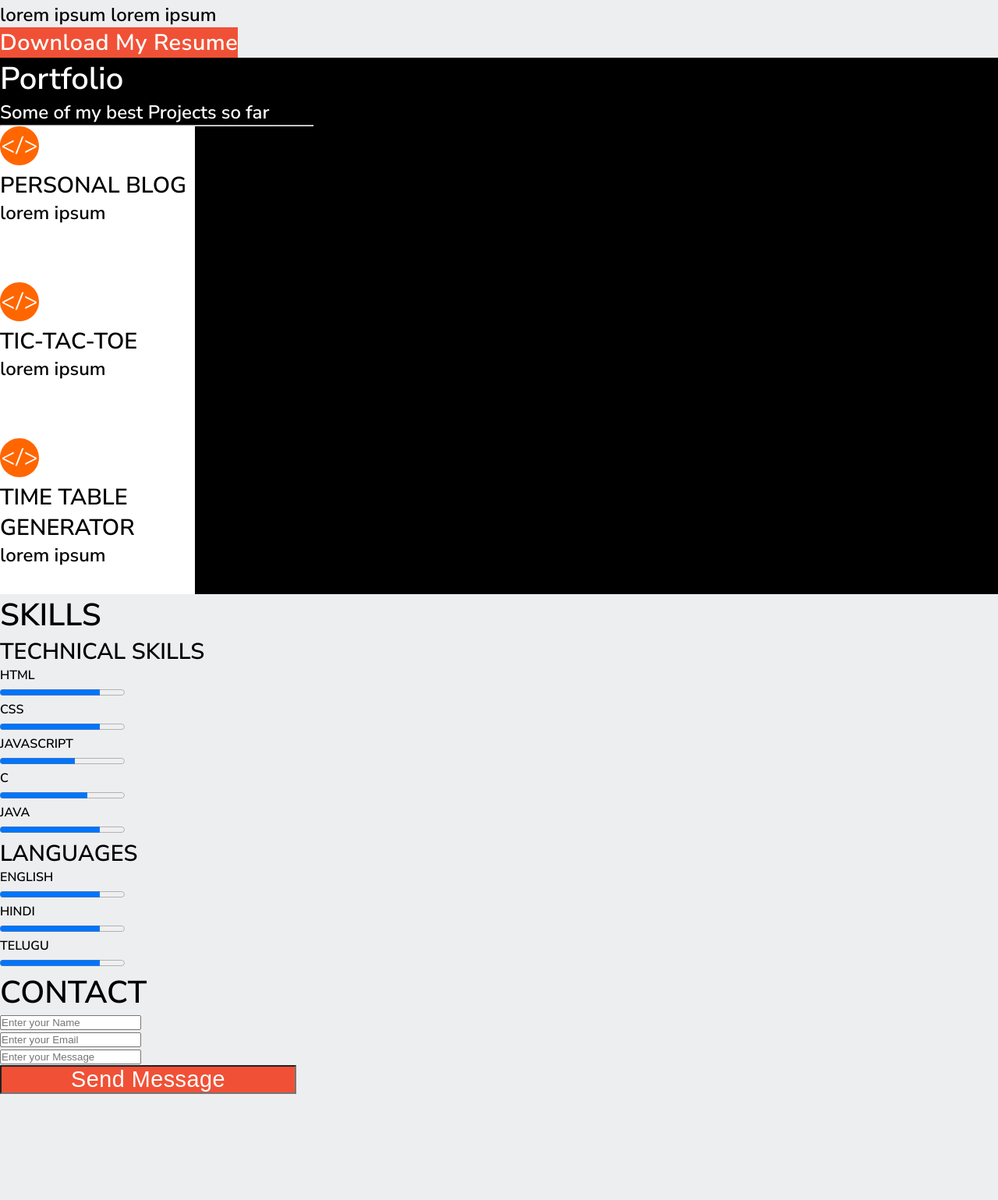
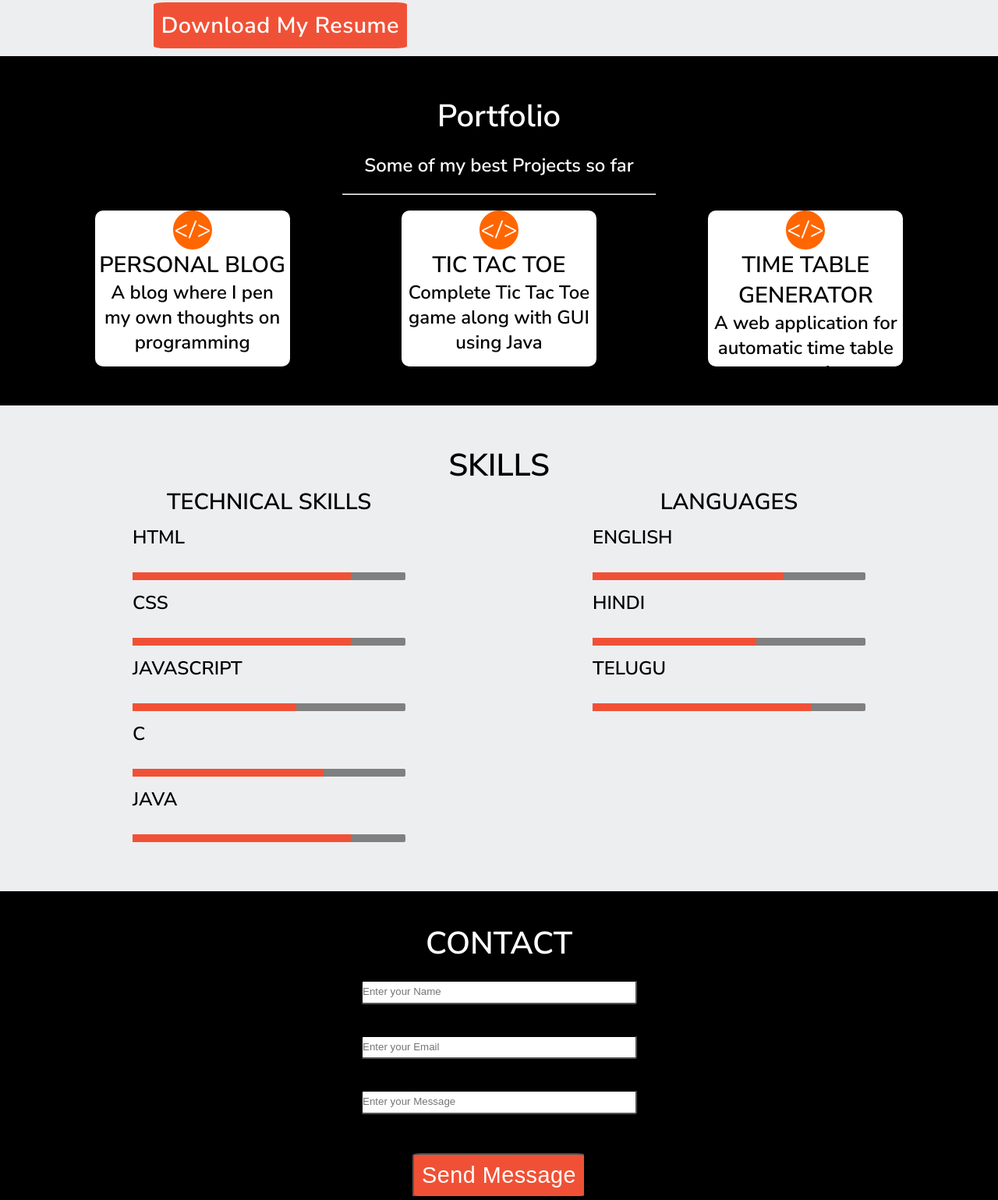
Before and after one commit to sowmyaballa/MyProfile, a plain HTML site: page index.html in a window 1280 px wide. Shown: the part 875-2414 px from the top of the page at 78% size. Before the commit the page ends 2278 px from the top, so only its background shows below. Drawn offline with Linux system fonts and the light colour scheme.

Commit message:
Html and Css added

```diff
--- a/index.html
+++ b/index.html
@@ -18,11 +18,6 @@
                     <li><a href="#portfolio" class="nav-link">PORTFOLIO</a></li>
                     <li><a href="#skills" class="nav-link">SKILLS</a></li>
                     <li><a href="#contact" class="nav-link link-button">CONTACT</a></li>
-                    <li>HOME</li>
-                    <li>BIO</li>
-                    <li>PORTFOLIO</li>
-                    <li>SKILLS</li>
-                    <li>CONTACT</li>
                 </ul>
             </li>
         </ul>
@@ -37,7 +32,12 @@
         <img src="assets/ProfilePic.jpg" alt="MyPic"  />
         <article>
             <h2>Sowmya</h2>
-            <p>lorem ipsum lorem ipsum</p>
+            <p>I'am passionate Engineer pursuing B.Tech Final Year in the Stream of Computer Science And Engineering. I have knowledge of C, Java, Html and Css. Can work under pressure and make the best of my situation.
+                <span class="break"></span>
+              Individual with great interpersonal and communication skills. Eager to contribute all phases of development cycle.
+            <span class="break"></span>
+            Looking to work for an organization where I can utilize my skills and knowledge efficiently to grow
+                along with the organization.</p>
             <a href="#" class="link-button">Download My Resume</a>
         </article>
     </section>
@@ -49,24 +49,26 @@
             <article>
                 <img src="assets/Coding-icon.svg" alt="icon" height="50" width="50">
                 <h4>PERSONAL BLOG</h4>
-                <p>lorem ipsum</p>
+                <p>A blog where I pen my own thoughts on programming</p>
             </article>
             <article>
                 <img src="assets/Coding-icon.svg" alt="icon" height="50" width="50">
-                <h4>TIC-TAC-TOE</h4>
-                <p>lorem ipsum</p>
+                <h4>TIC TAC TOE</h4>
+                <p>Complete Tic Tac Toe game along with GUI using Java</p>
             </article>
             <article>
                 <img src="assets/Coding-icon.svg" alt="icon" height="50" width="50">
                 <h4>TIME TABLE GENERATOR</h4>
-                <p>lorem ipsum</p>
+                <p>A web application for automatic time table generation</p>
             </article>
         </div>
     </section>
     <section id="skills">
         <h3>SKILLS</h3>
+        <div id="skills-container">
             <div>
                 <h4>TECHNICAL SKILLS</h4>
+                <div>
                 <ul>
                     <li>HTML</li>
                     <li><progress max="100" value="80"></progress></li>
@@ -80,25 +82,29 @@
                     <li><progress max="100" value="80"></progress></li>
                 </ul>
                 </div>
+            </div>
             <div>
                 <h4>LANGUAGES</h4>
+                <div>
                 <ul>
                     <li>ENGLISH</li>
-                <li><progress max="100" value="80"></progress></progress></li>
+                    <li><progress max="100" value="70"></progress></progress></li>
                     <li>HINDI</li>
-                <li><progress max="100" value="80"></progress></li>
+                    <li><progress max="100" value="60"></progress></li>
                     <li>TELUGU</li>
                     <li><progress max="100" value="80"></progress></li>
                 </ul>
+            </div>
+        </div>
         </div>
     </section>
     <footer id="contact">
         <h3>CONTACT</h3>
         <form action="">
-            <input type="text" placeholder="Enter your Name"><br>
-            <input type="text" placeholder="Enter your Email"><br>
-            <input type="text" placeholder="Enter your Message"><br>
-            <input type="text" class="link-button" value="Send Message">
+            <input class="input" type="text" placeholder="Enter your Name">
+            <input class="input" type="text" placeholder="Enter your Email">
+            <input class="input" type="text" placeholder="Enter your Message">
+            <input type="submit" class="link-button" value="Send Message">
 
         </form>
     </footer>
--- a/style.css
+++ b/style.css
@@ -1,4 +1,4 @@
-@import url('https://fonts.googleapis.com/css2?family=Nunito+Sans:wght@600&display=swap');
+@import url("https://fonts.googleapis.com/css2?family=Nunito+Sans:wght@600&display=swap");
 
 * {
   padding: 0;
@@ -6,15 +6,26 @@
 }
 
 body {
-    font-family: 'Nunito Sans', sans-serif;
+  font-family: "Nunito Sans", sans-serif;
   background: #edeef0;
+}
+
+nav ul {
+  display: flex;
+  justify-content: space-between;
+  align-items: center;
+  list-style: none;
+  padding: 10px;
+}
+
+nav ul li {
+  margin: 0 20px;
 }
 
 .logo-text {
   font-weight: 700;
-    color: #F05136;
+  color: #f05136;
   font-size: 3em;
-
 }
 
 .nav-link {
@@ -25,12 +36,18 @@ body {
 }
 
 .nav-link:hover {
-    color: #F05136;
+  color: #f05136;
 }
-header{
-    background:black;
-    color:white;
+
+#home {
+  display: flex;
+  justify-content: center;
+  align-items: center;
+  background: black;
+  color: white;
+  height: 450px;
 }
+
 header div p {
   font-size: 2.5em;
   font-weight: 200;
@@ -39,11 +56,13 @@ header div p {
 h1,
 h3,
 h4 {
-    font-weight:700;
+  font-weight: 700;
 }
-h2{
-    font-weight:500;
+
+h2 {
+  font-weight: 500;
 }
+
 h1 {
   font-size: 5em;
 }
@@ -63,36 +82,140 @@ h4 {
 .link-button {
   text-decoration: none;
   text-align: center;
-    background: #F05136;
-    font-weight: 200;
+  background: #f05136;
+  font-weight: 100;
   cursor: pointer;
   letter-spacing: 0.5px;
   color: white;
-    font-size:1.8em;
+  font-size: 1.8em;
+  padding: 10px;
+  border-radius: 5%;
+  border-color:black;
 }
 
 .link-button:hover {
   color: white;
 }
-#bio img{
-    width:250px;
-    height:250px;
-    border-radius:50%
+#bio{
+  display: flex;
+  align-items: center;
 }
-p{
-    font-size:1.5em;
+#bio article{
+  margin:20px;
 }
-hr{
-    width:400px;
+.break{
+  display:block;
 }
+#bio img {
+  width: 250px;
+  height: 250px;
+  border-radius: 50%;
+}
+
+p {
+  font-size: 1.5em;
+}
+
+hr {
+  width: 400px;
+}
+
 #portfolio {
-    background-color:black;
-    color:white;
+
+  background-color: black;
+  color: white;
 
 }
+#portfolio,
+#skills{
+  display: flex;
+  flex-direction: column;
+  align-items:center;
+  padding:50px;
+}
+#portfolio div{
+  display:flex;
+  justify-content: space-around;
+  marker: 10px 0;
+  width:100%;
+}
 #portfolio div article {
-    background:white;
-    color:black;
-    height:200px;
-    width:250px;
+  background: white;
+  color: black;
+  height: 200px;
+  width: 250px;
+  display: flex;
+  flex-direction:column ;
+  text-align:center;
+  justify-content: space-around;
+  align-items:center;
+  border-radius:10px;
 }
+#portfolio h3, p, hr{
+  margin-bottom: 20px;
+}
+#portfolio div article p{
+  padding:0 5px;
+}
+#skills-container{
+  display: flex;
+  justify-content: space-around;
+  width:100%;
+}
+#skills-container div{
+  display:flex;
+  flex-direction: column;
+  align-items: center;
+}
+#skills ul{
+  list-style: none;
+}
+#skills ul li{
+  margin:10px 0;
+}
+progress[value] {
+  height: 10px;
+  width: 350px;
+  -webkit-appearance: none;
+}
+
+progress[value]::-webkit-progress-bar {
+  background-color: grey;
+  border-radius: 2px;
+  box-shadow: o 2px 5px rgba(0, 0, 0, 0.25 inset);
+}
+
+::-webkit-progress-value {
+  background-color: #f05136;
+}
+
+#skills ul {
+  font-size: 1.5em;
+}
+
+#contact {
+  background-color: black;
+  color: white;
+  display: flex;
+  flex-direction: column;
+  align-items: center;
+  padding: 40px 0;
+}
+
+.input {
+  line-height: 2em;
+  width: 350px;
+  border-radius: 3px;
+  border-color: black;
+  margin: 20px 0;
+}
+#contact form input:last-child{
+  margin-top:30px ;
+}
+#contact form{
+  display: flex;
+  justify-content: center;
+  align-items: center;
+  flex-direction: column;
+
+}
```
Lines whose indentation alone changed are shown as unchanged.
